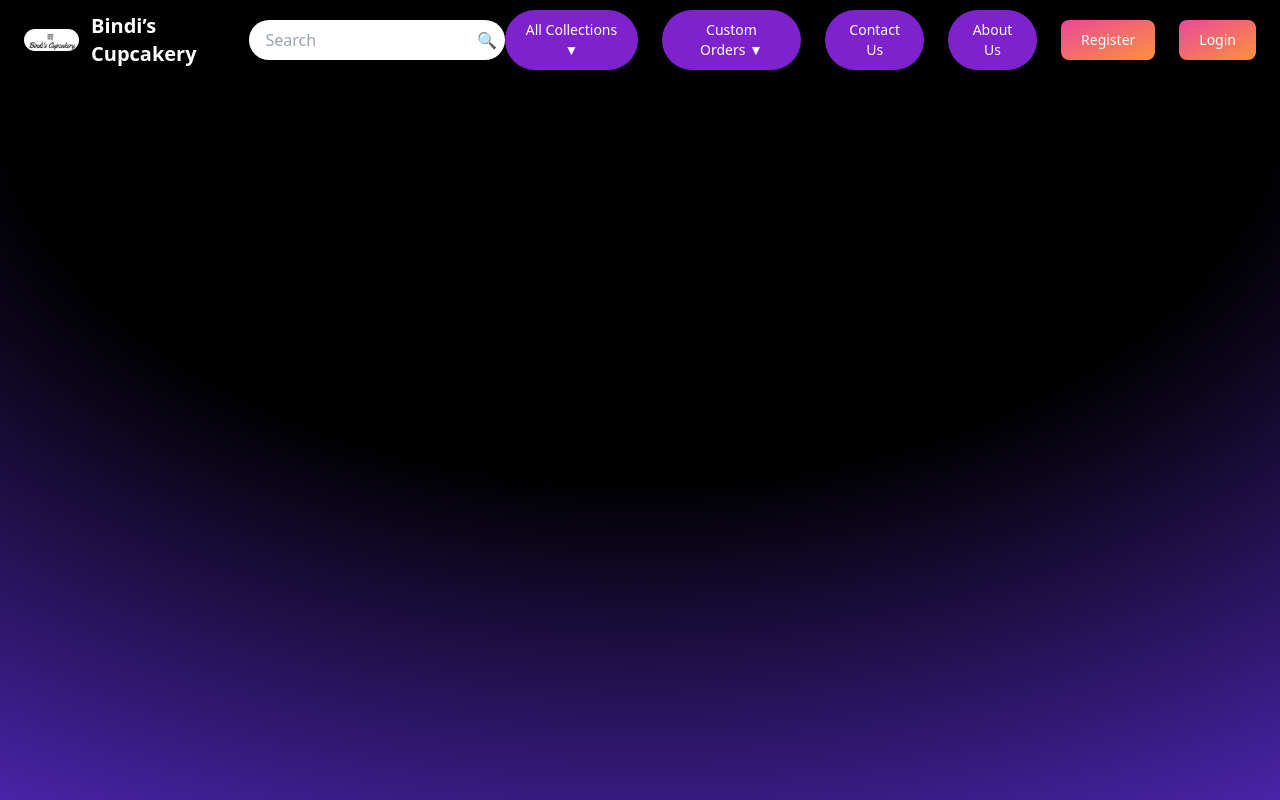
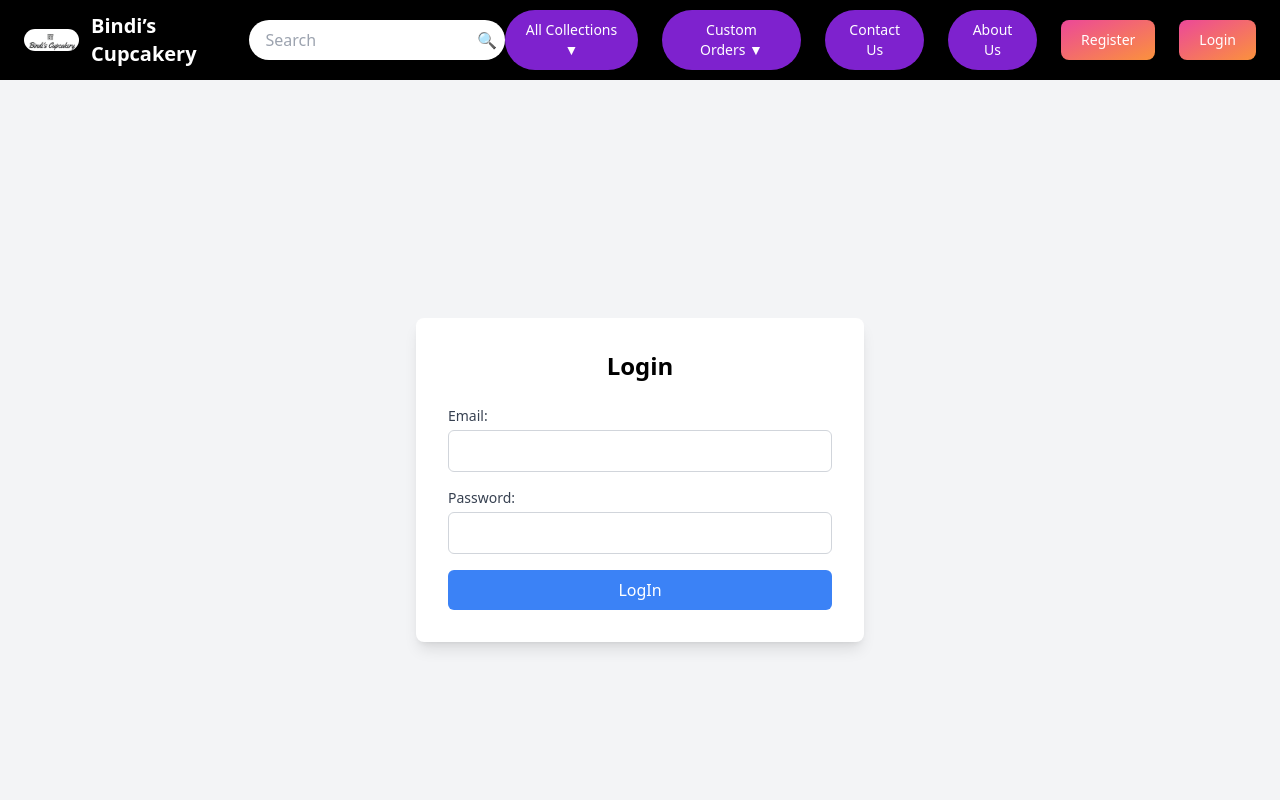
Before and after one commit to sonu786786/Bindi-s-Cupcakery, a Next.js app: page /Login in a window 1280 px wide. Before the commit this address had no page. Shown: the top 800 px of the page. Built offline with nearby package versions, Linux system fonts and the light colour scheme.

Commit message:
register and login page database se connect ho chuka hai

```diff
--- /dev/null
+++ b/app/Login/page.js
@@ -0,0 +1,71 @@
+'use client';
+import React, { useState } from 'react';
+import axios from 'axios';
+import { useRouter } from 'next/navigation';
+import { toast } from 'react-hot-toast';
+
+export default function Register() {
+  const [email, setEmail] = useState('');
+  const [password, setPassword] = useState('');
+
+
+  const router = useRouter();
+
+  const handleSubmit = async (e) => {
+    e.preventDefault();
+    try {
+      const res = await axios.post('http://localhost:4000/api/v1/auth/login', {
+        email,
+        password
+      });
+
+      if (res.data && res.data.success) {
+        toast.success(res.data.message);
+        router.push('/'); // Redirect to login page
+      } else {
+        toast.error(res.data.message);
+      }
+    } catch (err) {
+      console.error(err);
+      toast.error('Something went wrong');
+    }
+  };
+
+  return (
+    <div className="flex justify-center items-center min-h-screen bg-gray-100">
+      <div className="bg-white p-8 rounded-lg shadow-lg max-w-md w-full">
+        <h2 className="text-2xl font-semibold text-center mb-6">Login</h2>
+        <form onSubmit={handleSubmit}>
+          <div className="mb-4">
+            <label className="block text-sm font-medium text-gray-700">Email:</label>
+            <input
+              type="email"
+              value={email}
+              onChange={(e) => setEmail(e.target.value)}
+              className="mt-1 block w-full px-4 py-2 border border-gray-300 rounded-md focus:outline-none focus:ring-2 focus:ring-blue-500"
+              required
+            />
+          </div>
+
+          <div className="mb-4">
+            <label className="block text-sm font-medium text-gray-700">Password:</label>
+            <input
+              type="password"
+              value={password}
+              onChange={(e) => setPassword(e.target.value)}
+              className="mt-1 block w-full px-4 py-2 border border-gray-300 rounded-md focus:outline-none focus:ring-2 focus:ring-blue-500"
+              required
+            />
+          </div>
+
+          <button
+            type="submit"
+            className="w-full bg-blue-500 text-white px-4 py-2 rounded-md hover:bg-blue-600 focus:outline-none focus:ring-2 focus:ring-blue-500"
+          >
+            LogIn
+          </button>
+        </form>
+      </div>
+    </div>
+  );
+}
--- a/app/Register/page.js
+++ b/app/Register/page.js
@@ -1,30 +1,40 @@
-// app/Register/page.js
 'use client';
-
 import React, { useState } from 'react';
+import axios from 'axios';
+import { useRouter } from 'next/navigation';
+import { toast } from 'react-hot-toast';
 
 export default function Register() {
-  const [formData, setFormData] = useState({
-    username: '',
-    email: '',
-    password: '',
-    confirmPassword: '',
-  });
+  const [name, setName] = useState('');
+  const [email, setEmail] = useState('');
+  const [password, setPassword] = useState('');
+  const [phone, setPhone] = useState('');
+  const [address, setAddress] = useState('');
+  const [answer, setAnswer] = useState('');
 
-  const handleChange = (e) => {
-    setFormData({
-      ...formData,
-      [e.target.name]: e.target.value,
-    });
-  };
+  const router = useRouter();
 
-  const handleSubmit = (e) => {
+  const handleSubmit = async (e) => {
     e.preventDefault();
-    if (formData.password === formData.confirmPassword) {
-      // You can handle registration logic here
-      console.log('Form submitted:', formData);
-    } else {
-      console.log('Passwords do not match');
+    try {
+      const res = await axios.post('http://localhost:4000/api/v1/auth/register', {
+        name,
+        email,
+        password,
+        phone,
+        address,
+        answer
+      });
+
+      if (res.data && res.data.success) {
+        toast.success(res.data.message);
+        router.push('/Login'); // Redirect to login page
+      } else {
+        toast.error(res.data.message);
+      }
+    } catch (err) {
+      console.error(err);
+      toast.error('Something went wrong');
     }
   };
 
@@ -34,56 +44,66 @@ export default function Register() {
         <h2 className="text-2xl font-semibold text-center mb-6">Register</h2>
         <form onSubmit={handleSubmit}>
           <div className="mb-4">
-            <label className="block text-sm font-medium text-gray-700" htmlFor="username">
-              Username:
-            </label>
+            <label className="block text-sm font-medium text-gray-700">Name:</label>
             <input
               type="text"
-              name="username"
-              value={formData.username}
-              onChange={handleChange}
+              value={name}
+              onChange={(e) => setName(e.target.value)}
               className="mt-1 block w-full px-4 py-2 border border-gray-300 rounded-md focus:outline-none focus:ring-2 focus:ring-blue-500"
               required
             />
           </div>
 
           <div className="mb-4">
-            <label className="block text-sm font-medium text-gray-700" htmlFor="email">
-              Email:
-            </label>
+            <label className="block text-sm font-medium text-gray-700">Email:</label>
             <input
               type="email"
-              name="email"
-              value={formData.email}
-              onChange={handleChange}
+              value={email}
+              onChange={(e) => setEmail(e.target.value)}
               className="mt-1 block w-full px-4 py-2 border border-gray-300 rounded-md focus:outline-none focus:ring-2 focus:ring-blue-500"
               required
             />
           </div>
 
           <div className="mb-4">
-            <label className="block text-sm font-medium text-gray-700" htmlFor="password">
-              Password:
-            </label>
+            <label className="block text-sm font-medium text-gray-700">Password:</label>
             <input
               type="password"
-              name="password"
-              value={formData.password}
-              onChange={handleChange}
+              value={password}
+              onChange={(e) => setPassword(e.target.value)}
               className="mt-1 block w-full px-4 py-2 border border-gray-300 rounded-md focus:outline-none focus:ring-2 focus:ring-blue-500"
               required
             />
           </div>
 
-          <div className="mb-6">
-            <label className="block text-sm font-medium text-gray-700" htmlFor="confirmPassword">
-              Confirm Password:
-            </label>
+          <div className="mb-4">
+            <label className="block text-sm font-medium text-gray-700">Phone:</label>
             <input
-              type="password"
-              name="confirmPassword"
-              value={formData.confirmPassword}
-              onChange={handleChange}
+              type="text"
+              value={phone}
+              onChange={(e) => setPhone(e.target.value)}
+              className="mt-1 block w-full px-4 py-2 border border-gray-300 rounded-md focus:outline-none focus:ring-2 focus:ring-blue-500"
+              required
+            />
+          </div>
+
+          <div className="mb-4">
+            <label className="block text-sm font-medium text-gray-700">Address:</label>
+            <input
+              type="text"
+              value={address}
+              onChange={(e) => setAddress(e.target.value)}
+              className="mt-1 block w-full px-4 py-2 border border-gray-300 rounded-md focus:outline-none focus:ring-2 focus:ring-blue-500"
+              required
+            />
+          </div>
+
+          <div className="mb-4">
+            <label className="block text-sm font-medium text-gray-700">Answer (Security Question):</label>
+            <input
+              type="text"
+              value={answer}
+              onChange={(e) => setAnswer(e.target.value)}
               className="mt-1 block w-full px-4 py-2 border border-gray-300 rounded-md focus:outline-none focus:ring-2 focus:ring-blue-500"
               required
             />
--- a/app/layout.js
+++ b/app/layout.js
@@ -2,7 +2,7 @@ import localFont from "next/font/local";
 import "./globals.css";
 import Navbar from "@/components/Navbar";
 import Footer from "@/components/Footer";
-
+import { Toaster } from "react-hot-toast";
 
 const geistSans = localFont({
   src: "./fonts/GeistVF.woff",
@@ -29,6 +29,7 @@ export default function RootLayout({ children }) {
         <Navbar/>
         <div className="min-h-[82vh]">
           <div className="absolute inset-0 -z-10 h-full w-full items-center px-5 py-24 [background:radial-gradient(125%_125%_at_50%_10%,#000_40%,#63e_100%)]"></div>
+          <Toaster position="bottom-center" />
         {children}
         </div>
         <Footer/>
--- a/components/Navbar.js
+++ b/components/Navbar.js
@@ -90,7 +90,7 @@ const Navbar = () => {
           </button>
         </Link>
 
-        <Link href="/login">
+        <Link href="/Login">
           <button className="text-white bg-gradient-to-br from-pink-500 to-orange-400 hover:bg-gradient-to-bl focus:ring-4 focus:ring-pink-200 font-medium rounded-lg text-sm px-5 py-2.5">
             Login
           </button>
```
Also changed, not shown: package.json (+7 -1 lines), 1 other file (tests, documents, lock files or other folders).
